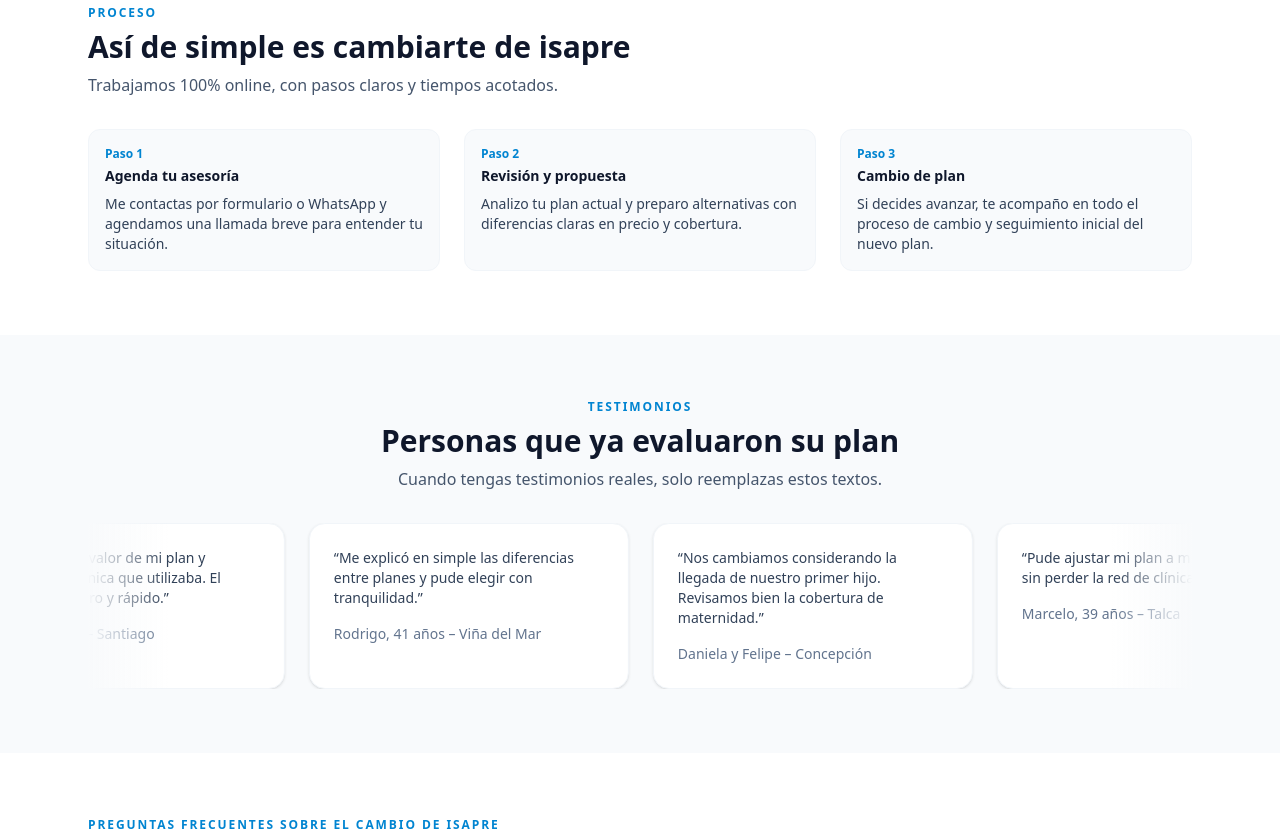
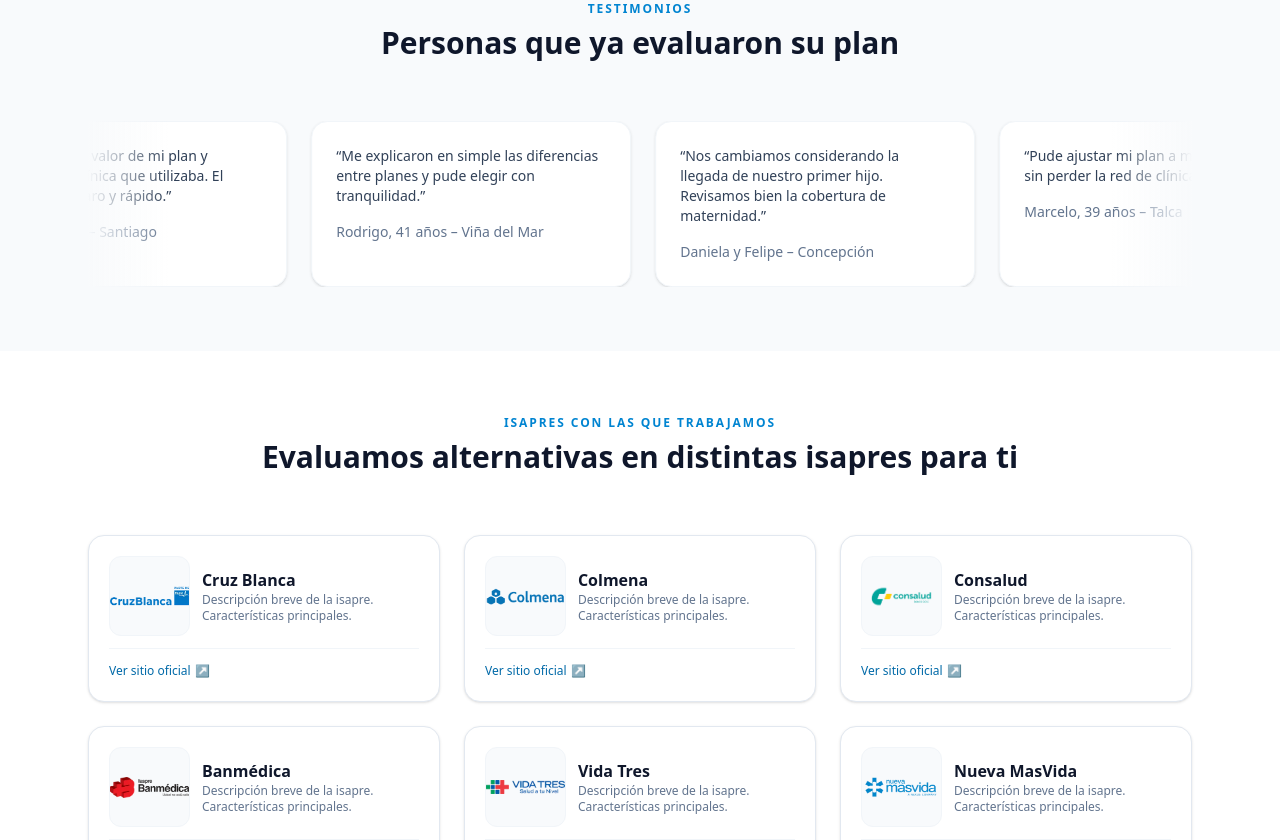
Before and after one commit to MatGimenez/Web_Asesor_Isapres, a React (Vite) app in the folder asesor_isapre/: page / in a window 1280 px wide. Shown: the part 1960-2800 px from the top of the page. Built offline with nearby package versions, Linux system fonts and the light colour scheme.

Commit message:
correcciones cliente

```diff
--- a/asesor_isapre/src/App.jsx
+++ b/asesor_isapre/src/App.jsx
@@ -4,12 +4,13 @@
 
 import HeroSection from "./components/sections/HeroSection";
 import WhyChangeSection from "./components/sections/WhyChangeSection";
-import ValuePropositionSection from "./components/sections/ValuePropositionSection";
+/* import ValuePropositionSection from "./components/sections/ValuePropositionSection"; */
 import HowItWorksSection from "./components/sections/HowItWorksSection";
 import TestimonialsSection from "./components/sections/TestimonialsSection";
-import FAQSection from "./components/sections/FAQSection";
+/* import FAQSection from "./components/sections/FAQSection"; */
 import ContactSection from "./components/sections/ContactSection";
 import IsapresSection from "./components/sections/IsapresSection";
+import IsapresCardsSection from "./components/sections/IsapresCardsSection";
 
 function App() {
   return (
@@ -20,10 +21,11 @@
         <HeroSection />
         <IsapresSection />
         <WhyChangeSection />
-        <ValuePropositionSection />
+        {/* <ValuePropositionSection /> */}
         <HowItWorksSection />
         <TestimonialsSection />
-        <FAQSection />
+        <IsapresCardsSection />
+        {/* <FAQSection /> */}
         <ContactSection />
       </main>
 
--- /dev/null
+++ b/asesor_isapre/src/components/JS/Items_Isapres.js
@@ -0,0 +1,79 @@
+import cruzBlancaLogo from "../../assets/Cruz Blanca-logo.webp";
+import colmenaLogo from "../../assets/Colmena Golden Cross-logo.webp";
+import consaludLogo from "../../assets/Consalud-logo.webp";
+import banmedicaLogo from "../../assets/Banmédica-logo.webp";
+import vidaTresLogo from "../../assets/VidaTres-logo.webp";
+import nuevaMasvidaLogo from "../../assets/Nueva Masvida-logo.webp";
+
+// Array principal reutilizable en toda la app
+export const isapres = [
+  {
+    id:1,
+    ident: "cruz-blanca",
+    name: "Cruz Blanca",
+    logo: cruzBlancaLogo,
+    tagline2: "Planes de salud con foco en clínicas privadas.",
+    tagline:"Descripción breve de la isapre. Características principales.",
+    note: "Recomendable para quienes priorizan red privada y atención rápida.",
+    url: "https://www.cruzblanca.cl",
+    active: true,
+  },
+  {
+    id:2,
+    ident: "colmena",
+    name: "Colmena",
+    logo: colmenaLogo,
+    tagline2: "Cobertura amplia y enfoque en medicina preventiva.",
+    tagline:"Descripción breve de la isapre. Características principales.",
+    note: "Interesante para familias que usan con frecuencia consultas y exámenes.",
+    url: "https://www.colmena.cl",
+    active: true,
+  },
+  {
+    id:3,
+    ident: "consalud",
+    name: "Consalud",
+    logo: consaludLogo,
+    tagline2: "Planes flexibles según ingreso y carga familiar.",
+    tagline:"Descripción breve de la isapre. Características principales.",
+    note: "Ofrece alternativas para distintos niveles de renta y realidades familiares.",
+    url: "https://www.consalud.cl",
+    active: true,
+  },
+  {
+    id:4,
+    ident: "banmedica",
+    name: "Banmédica",
+    logo: banmedicaLogo,
+    tagline2: "Tradición y red clínica consolidada.",
+    tagline:"Descripción breve de la isapre. Características principales.",
+    note: "Interesante cuando se prioriza red de clínicas específicas.",
+    url: "https://www.banmedica.cl/",
+    active: true,
+  },
+  {
+    id:5,
+    ident: "vida-tres",
+    name: "Vida Tres",
+    logo: vidaTresLogo,
+    tagline2: "Planes orientados a segmentos de alta demanda clínica.",
+    tagline:"Descripción breve de la isapre. Características principales.",
+    note: "Suele ser considerada por usuarios que usan bastante prestaciones privadas.",
+    url: "https://www.vidatres.cl",
+    active: true,
+  },
+  {
+    id:6,
+    ident: "nueva-masvida",
+    name: "Nueva MasVida",
+    logo: nuevaMasvidaLogo,
+    tagline2: "Cobertura en distintas regiones del país.",
+    tagline:"Descripción breve de la isapre. Características principales.",
+    note: "Alternativa a considerar fuera de la Región Metropolitana.",
+    url: "https://www.nuevamasvida.cl",
+    active: true,
+  },
+];
+
+// Si en algún momento quieres destacar algunas isapres en particular
+export const featuredIsapres = isapres.filter((i) => i.active);
--- a/asesor_isapre/src/components/JS/Items_Navbar.js
+++ b/asesor_isapre/src/components/JS/Items_Navbar.js
@@ -11,7 +11,7 @@
   },
   {
     Id: 3,
-    label: "Preguntas",
-    byId: "faq",
+    label: "Isapres",
+    byId: "isapres-cards",
   },
 ];
--- a/asesor_isapre/src/components/sections/ContactSection.jsx
+++ b/asesor_isapre/src/components/sections/ContactSection.jsx
@@ -2,6 +2,7 @@
 import Container from "../ui/Container";
 import SectionTitle from "../ui/SectionTitle";
 import Button from "../ui/Button";
+import React, { useState } from "react";
 
 const ContactSection = () => {
   const handleWhatsAppClick = () => {
@@ -16,6 +17,8 @@
     e.preventDefault();
     // Aquí conectas con Netlify Forms, API propia o servicio externo
   };
+  const [isapre, setIsapre] = useState("");
+  const [rangoIngreso, setRangoIngreso] = useState("");
 
   return (
     <section
@@ -27,7 +30,7 @@
           <SectionTitle
             eyebrow="Contacto"
             title="Solicita la evaluación de tu plan"
-            subtitle="Completa el formulario o escríbeme por WhatsApp para coordinar una asesoría breve."
+            subtitle="Completa el formulario o escríbenos al WhatsApp para coordinar una asesoría breve."
             align="left"
           />
           <div className="space-y-2 text-sm text-slate-600">
@@ -59,7 +62,7 @@
                 type="text"
                 name="name"
                 required
-                className="w-full rounded-lg border border-slate-100 bg-slate-50 px-3 py-2 text-sm text-slate-50 placeholder:text-slate-500 focus:outline-none focus:ring-2 focus:ring-sky-500"
+                className="w-full rounded-lg border border-slate-100 bg-slate-50 px-3 py-2 text-sm text-slate-700 placeholder:text-slate-500 focus:outline-none focus:ring-2 focus:ring-sky-500"
                 placeholder="Ej: Juan Pérez"
               />
             </div>
@@ -69,9 +72,9 @@
                 Edad
               </label>
               <input
-                type="age"
+                type="number"
                 name="age"
-                className="w-full rounded-lg border border-slate-100 bg-slate-50 px-3 py-2 text-sm text-slate-50 placeholder:text-slate-500 focus:outline-none focus:ring-2 focus:ring-sky-5000"
+                className="w-full rounded-lg border border-slate-100 bg-slate-50 px-3 py-2 text-sm text-slate-700 placeholder:text-slate-500 focus:outline-none focus:ring-2 focus:ring-sky-5000"
                 placeholder="Ej: 30"
               />
             </div>
@@ -113,7 +116,7 @@
                 type="email"
                 name="email"
                 required
-                className="w-full rounded-lg border border-slate-100 bg-slate-50 px-3 py-2 text-sm text-slate-50 placeholder:text-slate-500 focus:outline-none focus:ring-2 focus:ring-sky-500"
+                className="w-full rounded-lg border border-slate-100 bg-slate-50 px-3 py-2 text-sm text-slate-700 placeholder:text-slate-500 focus:outline-none focus:ring-2 focus:ring-sky-500"
                 placeholder="tu@correo.cl"
               />
             </div>
@@ -126,7 +129,7 @@
                 type="tel"
                 name="phone"
                 required
-                className="w-full rounded-lg border border-slate-100 bg-slate-50 px-3 py-2 text-sm text-slate-50 placeholder:text-slate-500 focus:outline-none focus:ring-2 focus:ring-sky-500"
+                className="w-full rounded-lg border border-slate-100 bg-slate-50 px-3 py-2 text-sm text-slate-700 placeholder:text-slate-500 focus:outline-none focus:ring-2 focus:ring-sky-500"
                 placeholder="+56 9 ..."
               />
             </div>
@@ -141,7 +144,10 @@
               </label>
               <select name="lista_isapres" id="ls_isapre"
                 className="
-              w-full rounded-lg border border-slate-100 bg-slate-50 px-3 py-2 text-sm text-slate-500 placeholder:text-slate-500 focus:outline-none focus:ring-2 focus:ring-slate-600">
+              w-full rounded-lg border border-slate-100 bg-slate-50 px-3 py-2 text-sm text-slate-500 placeholder:text-slate-500 focus:outline-none focus:ring-2 focus:ring-slate-600"
+              value={isapre}
+              onChange={(e) => setIsapre(e.target.value)}>
+                <option value="" disabled>Selecciona tu situación</option>
                 <option value="sin-cobertura">Sin cobertura</option>
                 <option value="ls-fonasa">Fonasa</option>
                 <option value="ls-banmedica">Banmedica</option>
@@ -168,7 +174,10 @@
               </label>
               <select name="rango_ingreso" id="rango_ingreso"
                 className="
-              w-full rounded-lg border border-slate-100 bg-slate-50 px-3 py-2 text-sm text-slate-500 placeholder:text-slate-500 focus:outline-none focus:ring-2 focus:ring-slate-600">
+              w-full rounded-lg border border-slate-100 bg-slate-50 px-3 py-2 text-sm text-slate-500 placeholder:text-slate-500 focus:outline-none focus:ring-2 focus:ring-slate-600"
+              value={rangoIngreso}
+              onChange={(e) => setRangoIngreso(e.target.value)}>
+                <option value="" disabled>Selecciona un rango</option>
                 <option value="menos-500000">Menos de $500.000</option>
                 <option value="500000-1000000">$500.000 - $1.000.000</option>
                 <option value="1000000-2000000">$1.000.000 - $2.000.000</option>
@@ -185,9 +194,9 @@
                 Número de cargas familiares
               </label>
               <input
-                type="age"
-                name="age"
-                className="w-full rounded-lg border border-slate-100 bg-slate-50 px-3 py-2 text-sm text-slate-50 placeholder:text-slate-500 focus:outline-none focus:ring-2 focus:ring-sky-500"
+                type="number"
+                name="num_cargas"
+                className="w-full rounded-lg border border-slate-100 bg-slate-50 px-3 py-2 text-sm text-slate-700 placeholder:text-slate-500 focus:outline-none focus:ring-2 focus:ring-sky-500"
                 placeholder="Ej: 3"
               />
             </div>
@@ -216,7 +225,7 @@
             <textarea
               name="message"
               rows={3}
-              className="w-full rounded-lg border border-slate-100 bg-slate-50 px-3 py-2 text-sm text-slate-50 placeholder:text-slate-500 focus:outline-none focus:ring-2 focus:ring-sky-500"
+              className="w-full rounded-lg border border-slate-100 bg-slate-50 px-3 py-2 text-sm text-slate-700 placeholder:text-slate-500 focus:outline-none focus:ring-2 focus:ring-sky-500"
               placeholder="Ej: bajar el costo, mejorar cobertura hospitalaria, maternidad, etc."
             />
           </div>
--- a/asesor_isapre/src/components/sections/HowItWorksSection.jsx
+++ b/asesor_isapre/src/components/sections/HowItWorksSection.jsx
@@ -4,7 +4,7 @@
 
 const HowItWorksSection = () => {
   return (
-    <section id="how-it-works" className="py-12 md:py-16 bg-white">
+    <section id="how-it-works" className="py-12 md:py-16 bg-slate-50">
       <Container className="space-y-8">
         <SectionTitle
           eyebrow="Proceso"
@@ -21,7 +21,7 @@
               Agenda tu asesoría
             </h3>
             <p>
-              Me contactas por formulario o WhatsApp y agendamos una llamada
+              Generamos el contacto por formulario o WhatsApp y agendamos una llamada
               breve para entender tu situación.
             </p>
           </li>
@@ -34,7 +34,7 @@
               Revisión y propuesta
             </h3>
             <p>
-              Analizo tu plan actual y preparo alternativas con diferencias
+              Analizamos tu plan actual y preparamos alternativas con diferencias
               claras en precio y cobertura.
             </p>
           </li>
@@ -47,7 +47,7 @@
               Cambio de plan
             </h3>
             <p>
-              Si decides avanzar, te acompaño en todo el proceso de cambio y
+              Si decides avanzar, te acompañamos en todo el proceso de cambio y
               seguimiento inicial del nuevo plan.
             </p>
           </li>
--- /dev/null
+++ b/asesor_isapre/src/components/sections/IsapresCardsSection.jsx
@@ -0,0 +1,90 @@
+// src/components/sections/IsapresCardsSection.jsx
+import Container from "../ui/Container";
+import SectionTitle from "../ui/SectionTitle";
+import { isapres } from "../../components/JS/Items_Isapres"
+
+const IsapresCardsSection = () => {
+  return (
+    <section id="isapres-cards" className="py-12 md:py-16 bg-white">
+      <Container className="space-y-15">
+        <SectionTitle
+          eyebrow="Isapres con las que trabajamos"
+          title="Evaluamos alternativas en distintas isapres para ti"
+          /* subtitle="Estas son algunas de las isapres con las que podemos revisar opciones de planes, siempre en función de tu ingreso, carga familiar y necesidades de salud." */
+          align="center"
+        />
+
+        <div className="grid gap-6 sm:grid-cols-2 lg:grid-cols-3">
+          {isapres.map((isapre) => (
+            <article
+              key={isapre.id}
+              className="
+                bg-white
+                border border-slate-200
+                rounded-2xl
+                p-4 md:p-5
+                flex flex-col
+                gap-3
+                shadow-sm
+                hover:shadow-md
+                transition-shadow
+              "
+            >
+              {/* Logo */}
+              <div className="flex items-center gap-3">
+                <div className="h-20 w-30 flex items-center justify-center rounded-xl bg-slate-50 border border-slate-100 overflow-hidden">
+                  <img
+                    src={isapre.logo}
+                    alt={isapre.name}
+                    className="w-full h-full object-contain filter"
+                  />
+                </div>
+                <div>
+                  <h3 className="text-sm md:text-base font-semibold text-slate-900">
+                    {isapre.name}
+                  </h3>
+                  {isapre.tagline && (
+                    <p className="text-xs text-slate-500">
+                      {isapre.tagline}
+                    </p>
+                  )}
+                </div>
+              </div>
+
+              {/* Texto adicional */}
+              {/* {isapre.note && (
+                <p className="text-xs md:text-sm text-slate-600">
+                  {isapre.note}
+                </p>
+              )} */}
+
+              {/* Footer de la card (opcional) */}
+              {isapre.url && (
+                <div className="mt-auto pt-2 border-t border-slate-100">
+                  <a
+                    href={isapre.url}
+                    target="_blank"
+                    rel="noopener noreferrer"
+                    className="inline-flex items-center gap-1 text-xs font-medium text-sky-700 hover:text-sky-800"
+                  >
+                    Ver sitio oficial
+                    <span aria-hidden="true">↗</span>
+                  </a>
+                </div>
+              )}
+            </article>
+          ))}
+        </div>
+
+        <p className="text-[11px] text-slate-500 text-center max-w-2xl mx-auto">
+          La asesoría se realiza siempre de forma independiente, explicando en
+          simple las diferencias entre planes y condiciones. La oferta concreta
+          de coberturas y valores depende de cada isapre y de tu situación
+          particular.
+        </p>
+      </Container>
+    </section>
+  );
+};
+
+export default IsapresCardsSection;
--- a/asesor_isapre/src/components/sections/TestimonialsSection.jsx
+++ b/asesor_isapre/src/components/sections/TestimonialsSection.jsx
@@ -10,7 +10,7 @@
   },
   {
     quote:
-      "Me explicó en simple las diferencias entre planes y pude elegir con tranquilidad.",
+      "Me explicaron en simple las diferencias entre planes y pude elegir con tranquilidad.",
     name: "Rodrigo, 41 años – Viña del Mar",
   },
   {
@@ -31,11 +31,11 @@
 
   return (
     <section id="testimonials" className="py-12 md:py-16 bg-slate-50">
-      <Container className="space-y-8">
+      <Container className="space-y-15">
         <SectionTitle
           eyebrow="Testimonios"
           title="Personas que ya evaluaron su plan"
-          subtitle="Cuando tengas testimonios reales, solo reemplazas estos textos."
+          /* subtitle="Cuando tengas testimonios reales, solo reemplazas estos textos." */
           align="center"
         />
 
```
Also changed, not shown: asesor_isapre/src/components/sections/IsapresSection.jsx (+16 -24 lines).
